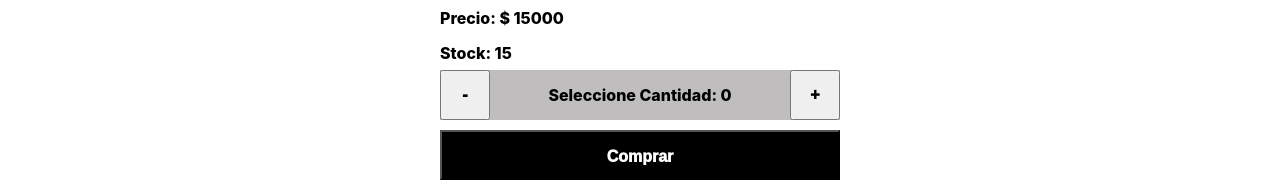
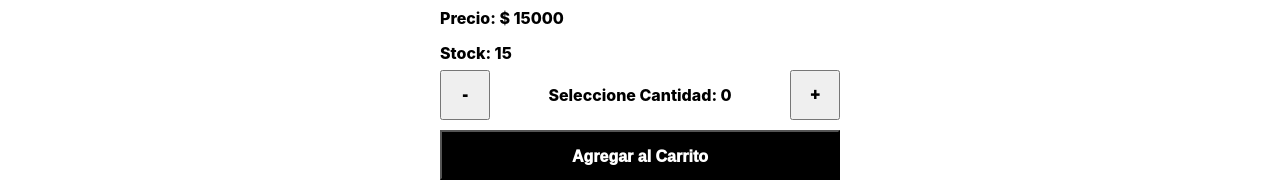
Before and after one commit to javierpeluso10/ecommercereact, a React (Create React App) app: page /detail/1 in a window 1280 px wide. Shown: the part 714-901 px from the top of the page. Built offline with nearby package versions, Linux system fonts and the light colour scheme.

Commit message:
update counter cart

```diff
--- a/src/Components/Counter/Counter.js
+++ b/src/Components/Counter/Counter.js
@@ -1,7 +1,7 @@
 import {useState} from 'react'
 
 
-const Counter = ({stock}) =>{
+const Counter = ({onConfirm, stock}) =>{
     const [count, setCount] = useState (0)
 
     const aumentarCantidad = () =>{
@@ -18,10 +18,13 @@ const Counter = ({stock}) =>{
 
     return(
         <div className='contenedorBotones'>
-            <button onClick={bajarCantidad} className='buttonDetail2'>-</button>
+            <div className='buttonContainer'>            <button onClick={bajarCantidad} className='buttonDetail2'>-</button>
             <p className='datosCard'>Seleccione Cantidad: {count}</p>
-            <button onClick={aumentarCantidad} className='buttonDetail2'>+</button>
+            <button onClick={aumentarCantidad} className='buttonDetail2'>+</button></div>
+
+            <div className='buttonContainer'><button onClick={()=> onConfirm(count)} className='buttonDetail'>Agregar al Carrito</button></div>
         </div>
+
     )
 }
 
--- /dev/null
+++ b/src/Components/ItemDetail/ItemDetail.css
@@ -0,0 +1,17 @@
+.buttonFinish{
+    text-decoration: none;
+    color: white;
+    background-color: black;
+    height: 60px;
+    display: flex;
+    justify-content: center;
+    align-items: center;
+    font-size: 1.5rem;
+    font-weight: 1000;
+}
+
+.buttonFinish:hover{
+    color: black;
+    background-color: gray;
+    transition: .2s ease-in ;
+}
--- a/src/Components/ItemDetail/ItemDetail.js
+++ b/src/Components/ItemDetail/ItemDetail.js
@@ -1,6 +1,18 @@
 import Counter from "../Counter/Counter"
+import { useState } from "react"
+import { Link } from "react-router-dom"
+import './ItemDetail.css'
 
 const ItemDetail = ({product}) =>{
+    const [quantityToAdd, setQuantityToAdd] = useState(0)
+    console.log(quantityToAdd)
+
+    const handleOnAdd = (quantity) => {
+        console.log('agregue al carrito')
+        console.log(quantity)
+        setQuantityToAdd(quantity)
+    }
+
     return(
         <div>
             <h1 className='tituloCard'>{product.name}</h1>
@@ -8,8 +20,7 @@ const ItemDetail = ({product}) =>{
             <p className='datosCard'>{product.description}</p>
             <p className='datosCard'>Precio: $ {product.price}</p>
             <p className='datosCard'>Stock: {product.stock}</p>
-            <Counter stock={product.stock}/>
-            <button className='buttonDetail'>Comprar</button>
+            {quantityToAdd === 0 ? (<Counter onConfirm={handleOnAdd} stock={product.stock}/>) : (<Link to='/cart' className='buttonFinish'>Finalizar compra</Link>)}
         </div>
     )
 }
--- a/src/Components/ItemListContainer/ItemListContainer.css
+++ b/src/Components/ItemListContainer/ItemListContainer.css
@@ -23,7 +23,7 @@
     height: 50px;
     font-size: 1rem;
     font-weight: 1000;
-    margin: 10px 0;
+    margin-top: 10px;
     text-decoration: none;
     text-align: center;
     line-height: 50px;
@@ -82,5 +82,11 @@ p.datosCard{
 .contenedorBotones{
     display: flex;
     justify-content: space-between;
-    background-color: rgb(191, 189, 189);
+    /* background-color: rgb(191, 189, 189); */
+    flex-direction: column;
 }
+
+.buttonContainer{
+    display: flex;
+    justify-content: space-between;
+}
```
